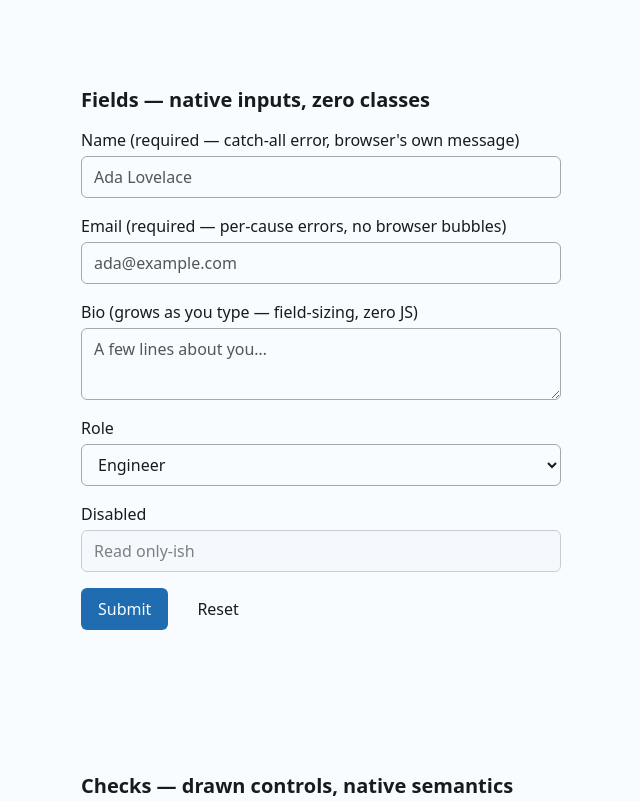
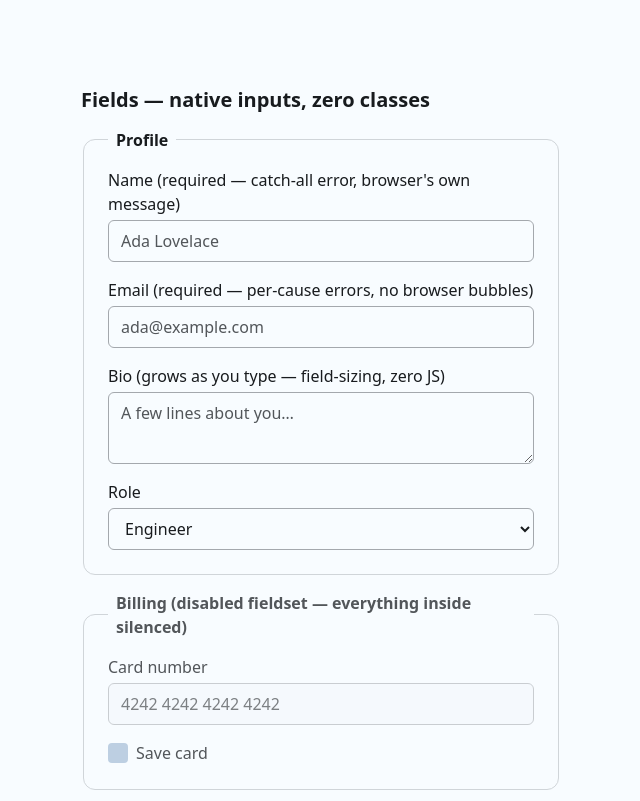
Before and after one commit to akonwi/mica, a plain HTML site: page index.html in a window 1280 px wide. Shown: the part 3460-4261 px from the top of the page, without its empty margins (255-895 px from the left). Drawn offline with Linux system fonts and the light colour scheme.

Commit message:
fieldset/label/legend conventions + disabled-checked desaturation
- label: weight 500; fieldset: border/radius-lg/padded, display untouched
  (legend must stay in the border); legend: weight 600
- fieldset:disabled dims labels+legend to text-muted, not-allowed cursor
- disabled+checked/indeterminate checks desaturate via color-mix toward
  neutral-6 (same recipe as disabled .primary buttons) — review found
  they stayed too saturated, esp. dark mode
- specificity lesson (inverse of m-error): nested &:checked carries
  (0,1,0), so the override uses bare :disabled:is(...) to outrank it

Verified both modes: legend sits in border, group border quieter than
field borders, disabled checkbox 0.13 -> 0.057 chroma, applies through
fieldset[disabled]

```diff
--- a/index.html
+++ b/index.html
@@ -231,6 +231,9 @@
         <h2>Fields — native inputs, zero classes</h2>
         <form>
           <m-vstack gap="md" style="max-inline-size: var(--size-lg)">
+            <fieldset>
+              <legend>Profile</legend>
+              <m-vstack gap="md">
             <m-field>
               <label for="f-name">Name (required — catch-all error, browser's own message)</label>
               <input id="f-name" type="text" required placeholder="Ada Lovelace" />
@@ -254,10 +257,18 @@
                 <option>Mathematician</option>
               </select>
             </m-vstack>
-            <m-vstack gap="2xs">
-              <label for="f-locked">Disabled</label>
-              <input id="f-locked" type="text" disabled value="Read only-ish" />
-            </m-vstack>
+              </m-vstack>
+            </fieldset>
+            <fieldset disabled>
+              <legend>Billing (disabled fieldset — everything inside silenced)</legend>
+              <m-vstack gap="md">
+                <m-vstack gap="2xs">
+                  <label for="f-locked">Card number</label>
+                  <input id="f-locked" type="text" value="4242 4242 4242 4242" />
+                </m-vstack>
+                <label><input type="checkbox" checked /> Save card</label>
+              </m-vstack>
+            </fieldset>
             <m-hstack gap="sm">
               <button type="submit" class="primary">Submit</button>
               <button type="reset" class="ghost">Reset</button>
--- a/mica.css
+++ b/mica.css
@@ -361,6 +361,35 @@
     resize: vertical;
   }
 
+  /* --- form grouping: label, fieldset, legend ---------------------- *
+   * fieldset keeps its default display — anything else evicts the
+   * legend from the border. Space contents with m-vstack or rhythm.
+   * ------------------------------------------------------------------ */
+  :where(label) {
+    font-weight: 500;
+  }
+
+  :where(fieldset) {
+    border: 1px solid var(--color-border);
+    border-radius: var(--radius-lg);
+    padding: var(--space-md) var(--space-lg) var(--space-lg);
+  }
+
+  :where(legend) {
+    font-weight: 600;
+    padding-inline: var(--space-xs);
+  }
+
+  /* a disabled fieldset dims everything it silences */
+  :where(fieldset:disabled) {
+    color: var(--color-text-muted);
+
+    & :where(label) {
+      color: var(--color-text-muted);
+      cursor: not-allowed;
+    }
+  }
+
   /* --- checkbox, radio, switch: drawn, semantics stay native ------- */
   :where(input:is([type="checkbox"], [type="radio"])) {
     appearance: none;
@@ -443,6 +472,17 @@
         transparent
       );
     }
+  }
+
+  /* disabled + on: desaturate toward neutral, same recipe as disabled
+     .primary buttons — inert, not just faded (placed after the switch
+     block so it wins its background-color at equal specificity) */
+  :where(input:is([type="checkbox"], [type="radio"])):disabled:is(
+      :checked,
+      :indeterminate
+    ) {
+    border-color: transparent;
+    background-color: color-mix(in oklch, var(--color-accent) 40%, var(--neutral-6));
   }
 
   /* labels that wrap a check control become the click target */
```
Also changed, not shown: ROADMAP.md (+3 -1 lines).
